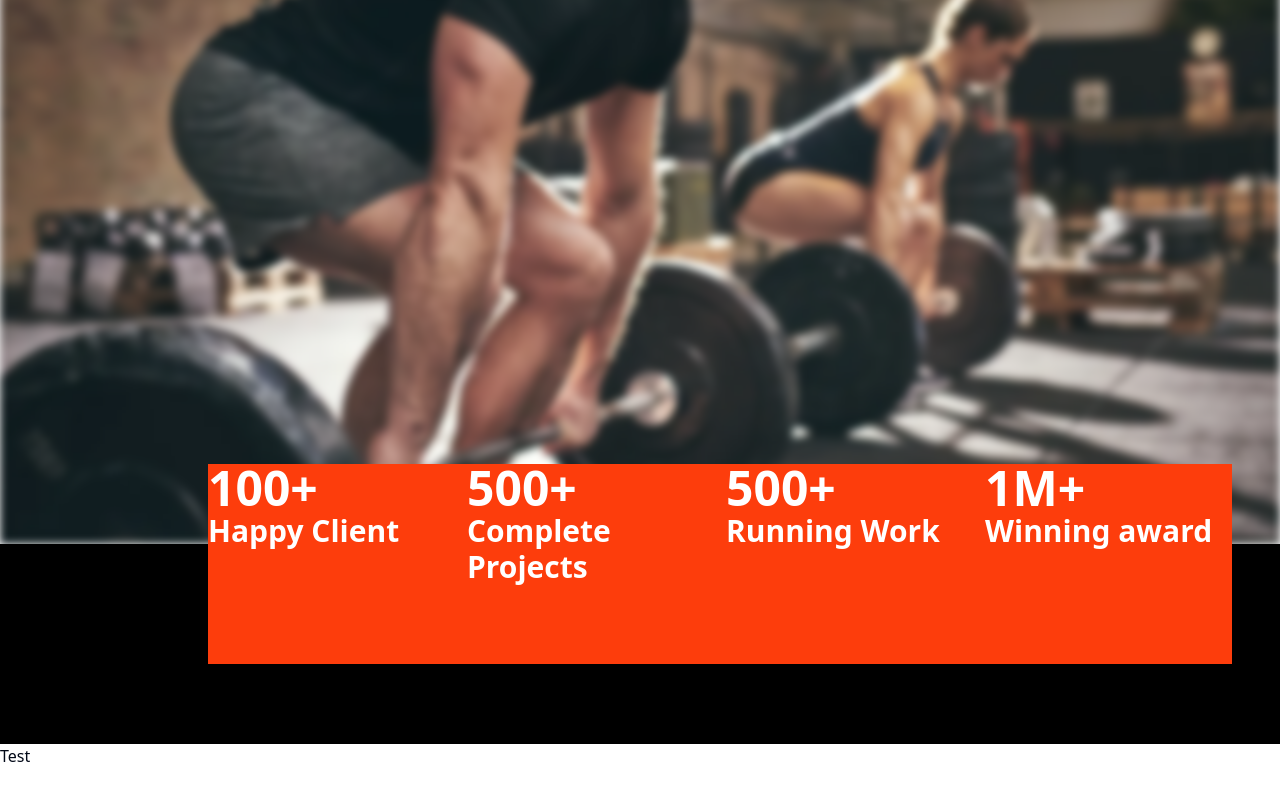
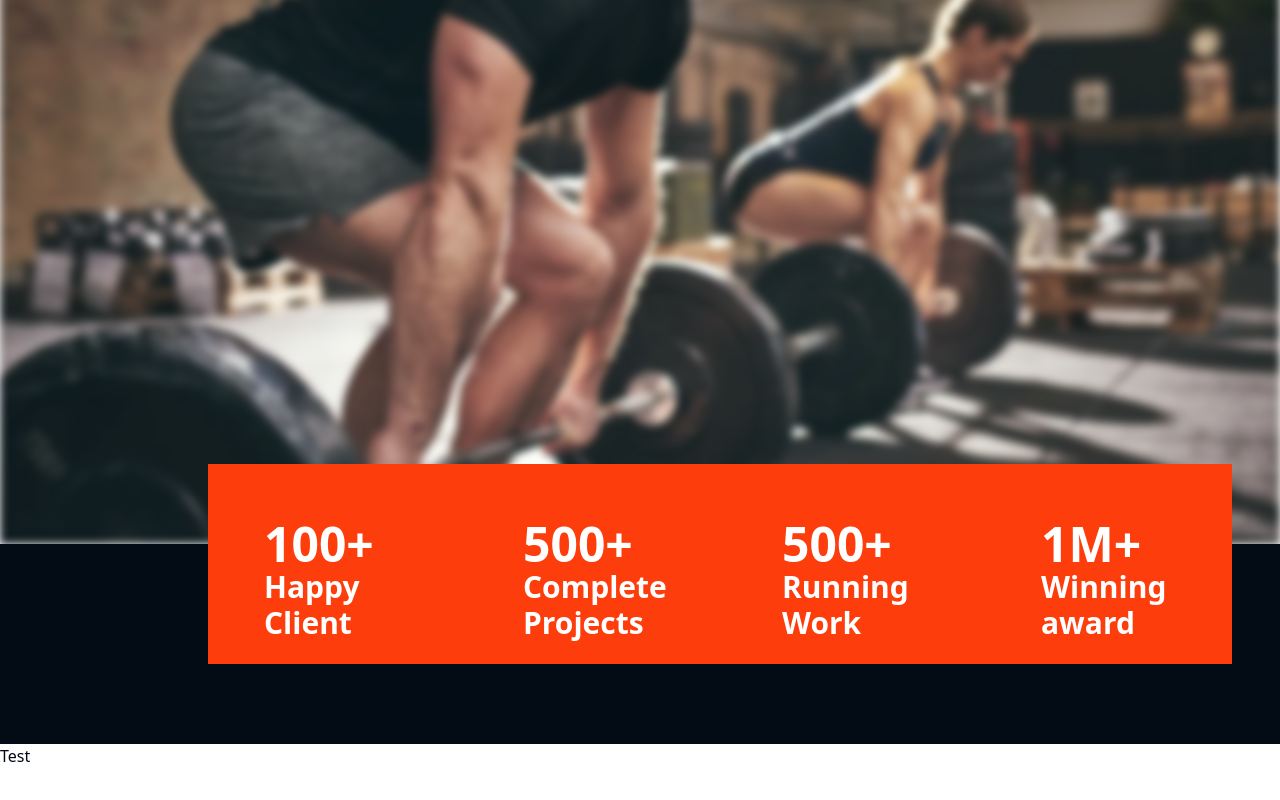
Before and after one commit to JoaquinHAcosta/gymPage, a Next.js app: page / in a window 1280 px wide. Shown: the part 2496-3296 px from the top of the page. Built offline with nearby package versions, Linux system fonts and the light colour scheme.

Commit message:
stats section

```diff
--- a/src/components/Sections/StatsSection.tsx
+++ b/src/components/Sections/StatsSection.tsx
@@ -2,8 +2,8 @@ import React from 'react'
 
 export const StatsSection = () => {
   return (
-    <section className="bg-black h-[25vh] w-full relative">
-      <div className="w-[80%] h-[25vh] bg-[#fd3d0c] bottom-20 absolute transform translate-x-52 grid grid-cols-4 font-bold text-3xl text-white gap-3">
+    <section className="bg-[#030c14] h-[25vh] w-full relative">
+      <div className="w-[80%] h-[25vh] bg-[#fd3d0c] bottom-20 absolute transform translate-x-52 grid grid-cols-4 font-bold text-3xl text-white gap-3 *:first:p-14">
         <div>
           <label className="text-5xl">100+</label>
           <p>Happy Client</p>
--- a/src/components/Shared/PickClasses.tsx
+++ b/src/components/Shared/PickClasses.tsx
@@ -3,7 +3,7 @@ import { ClassesInfo } from './ClassesInfo'
 
 export const PickClasses = () => {
   return (
-    <Tabs defaultValue="account" className="w-[1100px] min-h-[500px]">
+    <Tabs defaultValue="lunes" className="w-[1100px] min-h-[500px]">
       <TabsList className="grid w-full grid-cols-7 bg-transparent text-white">
         <TabsTrigger value="lunes">Lunes</TabsTrigger>
         <TabsTrigger value="martes">Martes</TabsTrigger>
```
